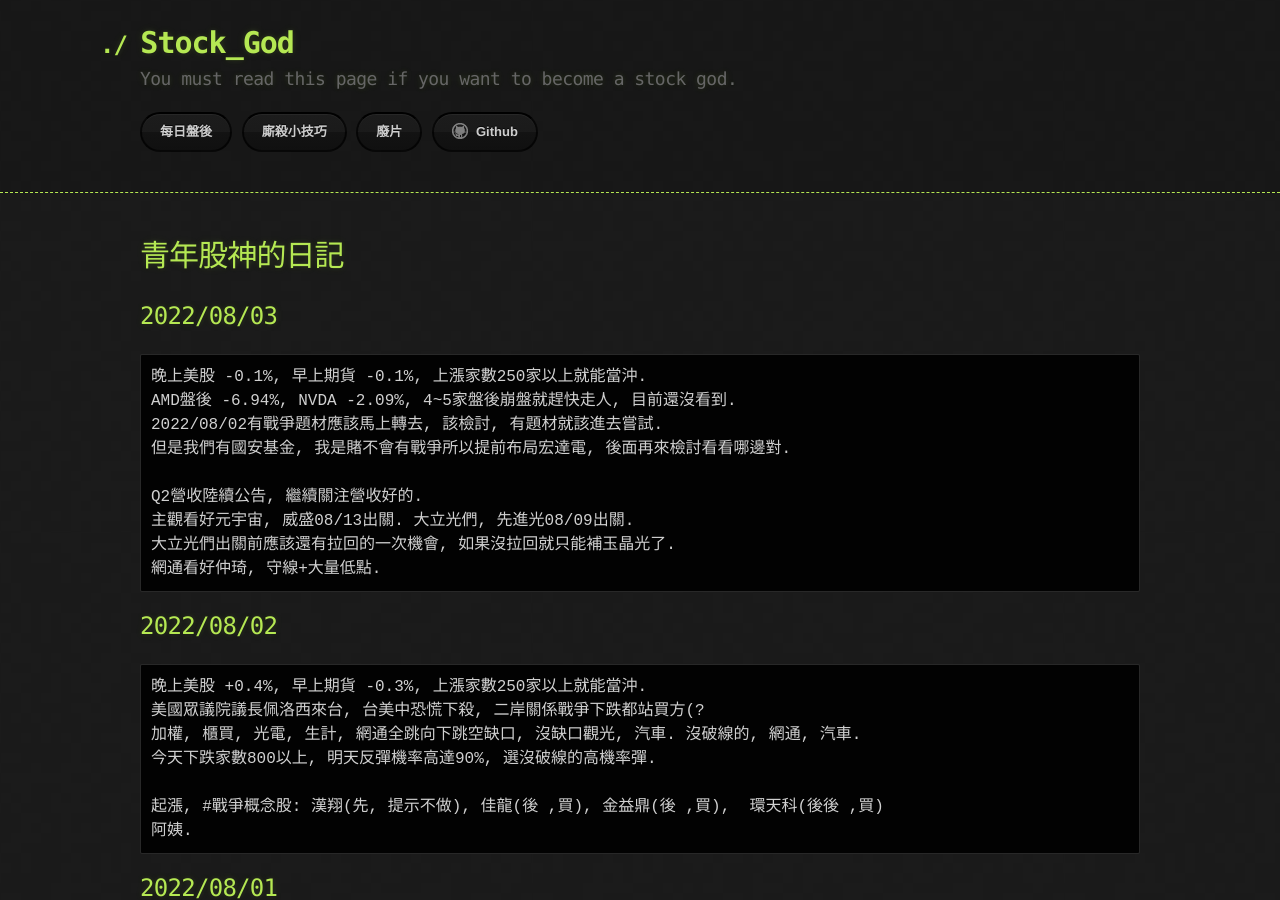
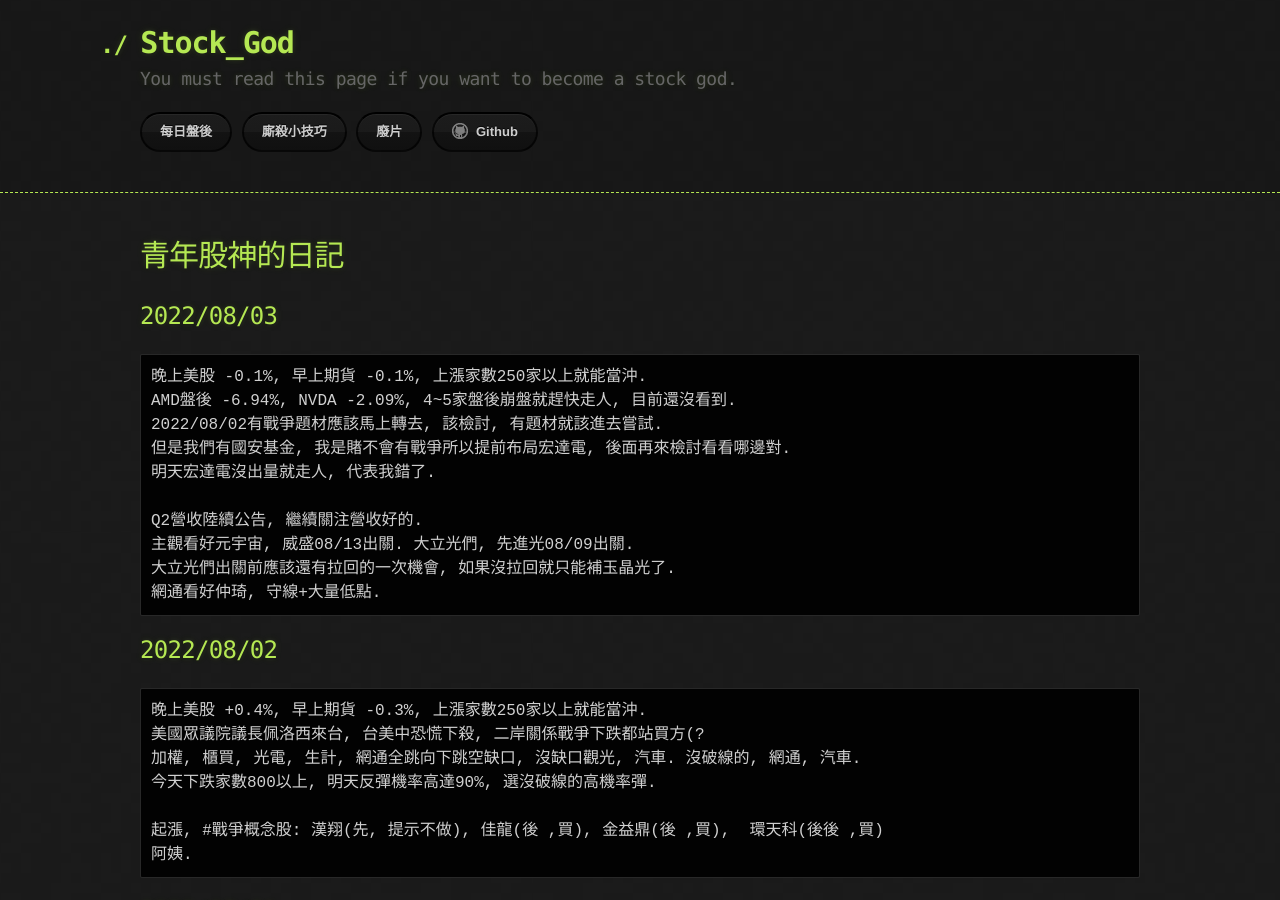
Before and after one commit to lepg5487/Stock_God, a Jekyll site: the page built from index.md, in a window 1280 px wide and 900 px high. Built offline with Jekyll 4.4.1, drawn with Linux system fonts in a browser that asks for light colours; our own code applies the rules of GitHub Pages for plain Markdown files.

Commit message:
Update index.md

```diff
--- a/index.md
+++ b/index.md
@@ -10,6 +10,7 @@ layout: testlayouts
 AMD盤後 -6.94%, NVDA -2.09%, 4~5家盤後崩盤就趕快走人, 目前還沒看到.
 2022/08/02有戰爭題材應該馬上轉去, 該檢討, 有題材就該進去嘗試.
 但是我們有國安基金, 我是賭不會有戰爭所以提前布局宏達電, 後面再來檢討看看哪邊對.
+明天宏達電沒出量就走人, 代表我錯了.
 
 Q2營收陸續公告, 繼續關注營收好的.
 主觀看好元宇宙, 威盛08/13出關. 大立光們, 先進光08/09出關.
```
